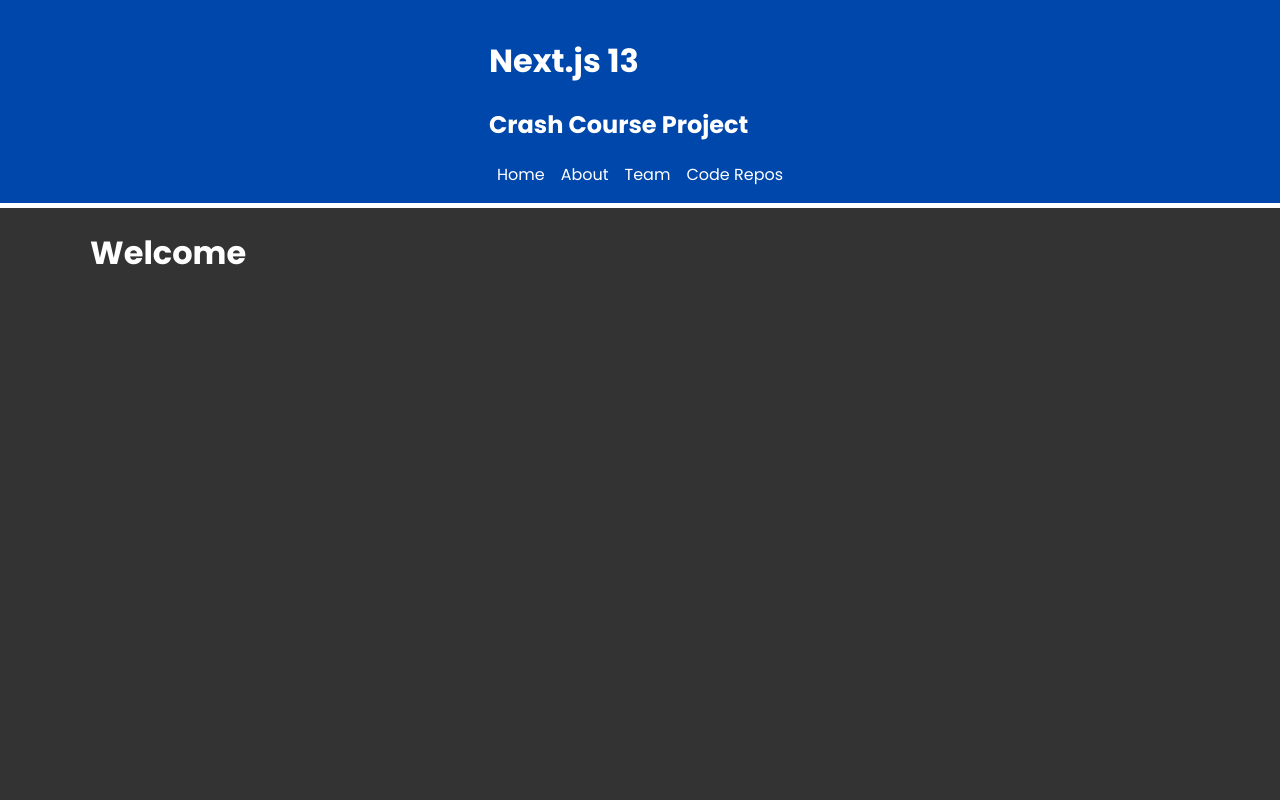
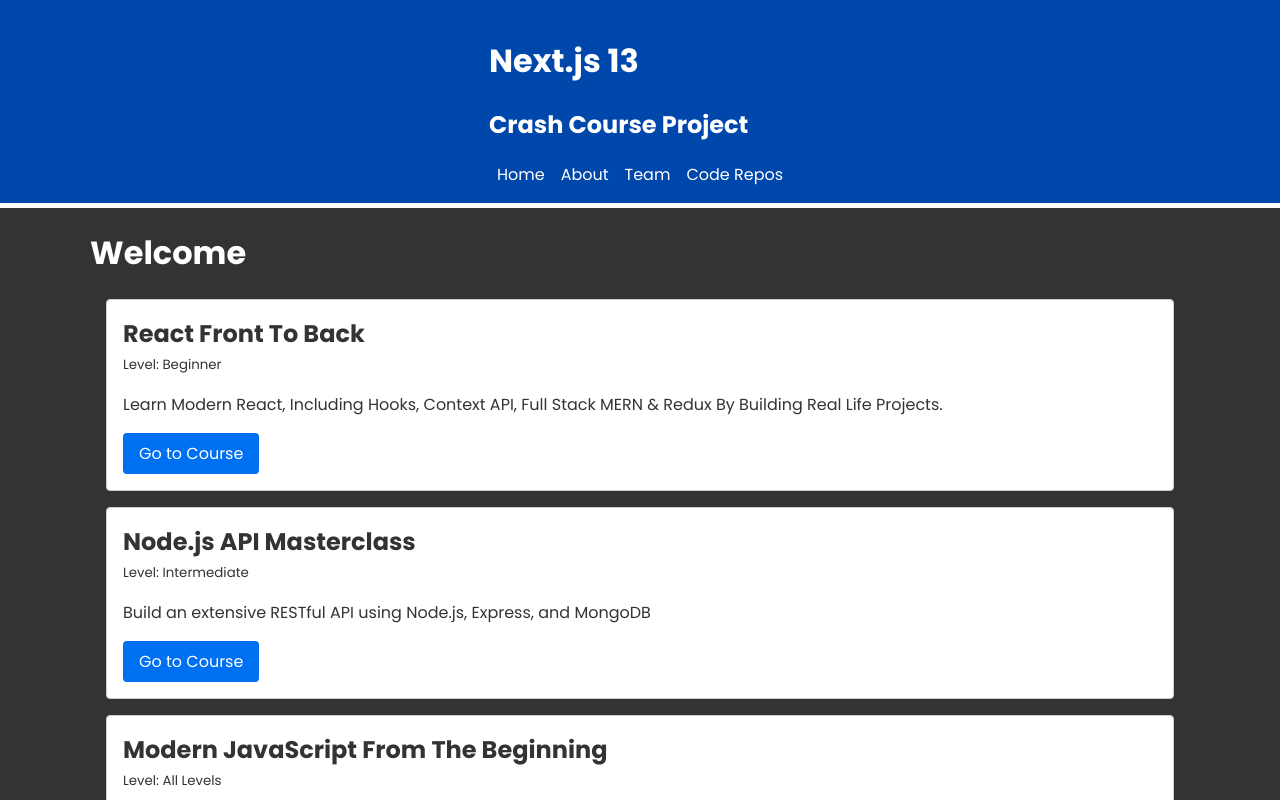
Before and after one commit to mistidinzy/next13-crashcourse, a Next.js app: page / in a window 1280 px wide. Shown: the top 800 px of the page. Built offline with nearby package versions, Linux system fonts and the light colour scheme.

Commit message:
Create Courses component

```diff
--- /dev/null
+++ b/app/components/Courses.jsx
@@ -0,0 +1,25 @@
+import Link from 'next/link';
+
+async function fetchCourses() {
+  const response = await fetch('http://localhost:3000/api/courses');
+  const courses = await response.json();
+  return courses;
+}
+
+const Courses = async () => {
+  const courses = await fetchCourses();
+  return (
+    <div className='courses'>
+      {courses.map((course) => (
+        <div key={course.id} className='card'>
+          <h2>{course.title}</h2>
+          <small>Level: {course.level}</small>
+          <p>{course.description}</p>
+          <Link href={course.link} target='_blank' className='btn'>Go to Course</Link>
+        </div>
+      ))}
+    </div>
+  );
+};
+
+export default Courses;
--- a/app/page.jsx
+++ b/app/page.jsx
@@ -1,11 +1,12 @@
-import React from 'react';
 // import Link from 'next/link';
+import Courses from './components/Courses';
 
 const HomePage = () => {
   return (
-    <div>
+    <>
       <h1>Welcome</h1>
-    </div>
+      <Courses />
+    </>
   );
 };
 
```
